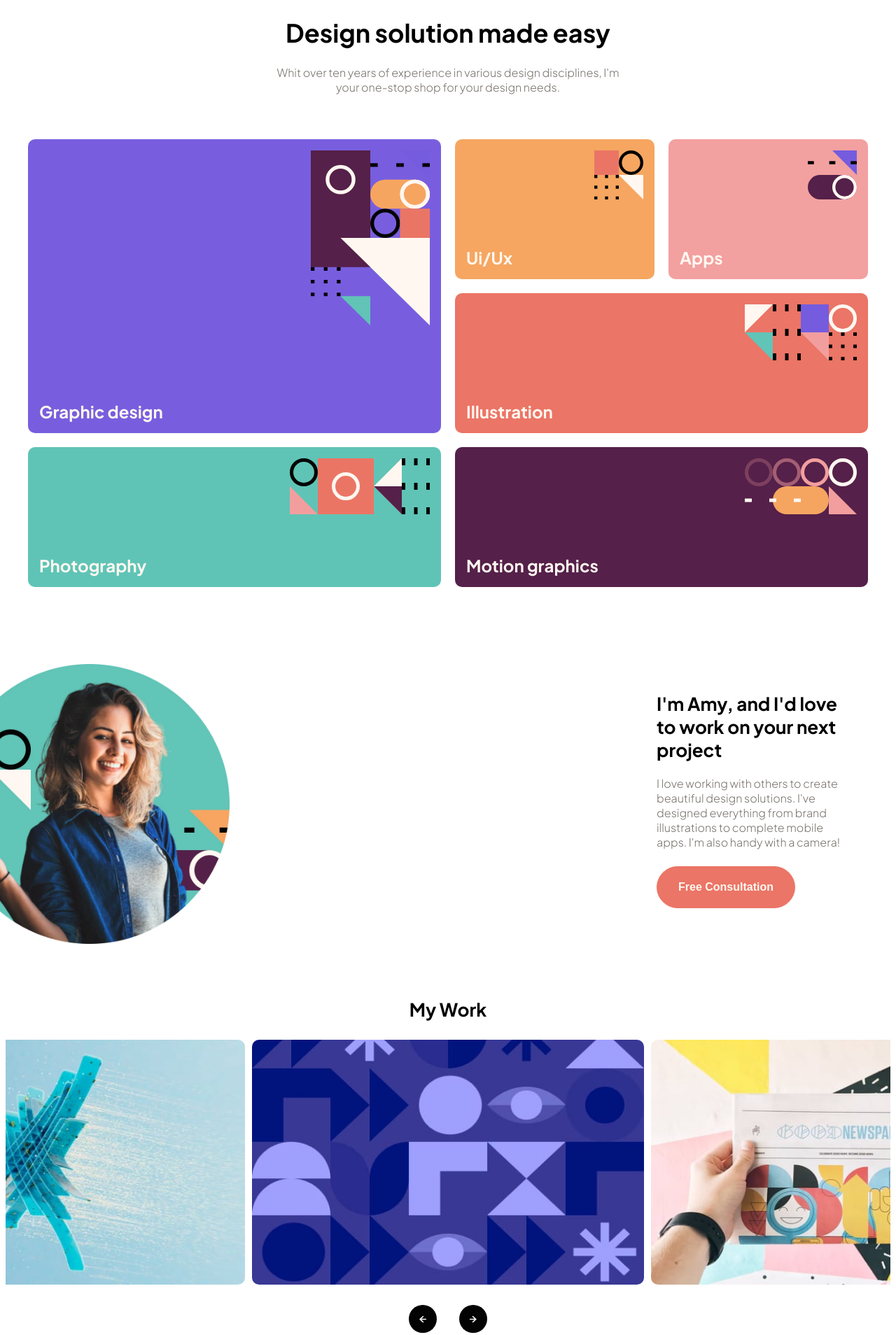
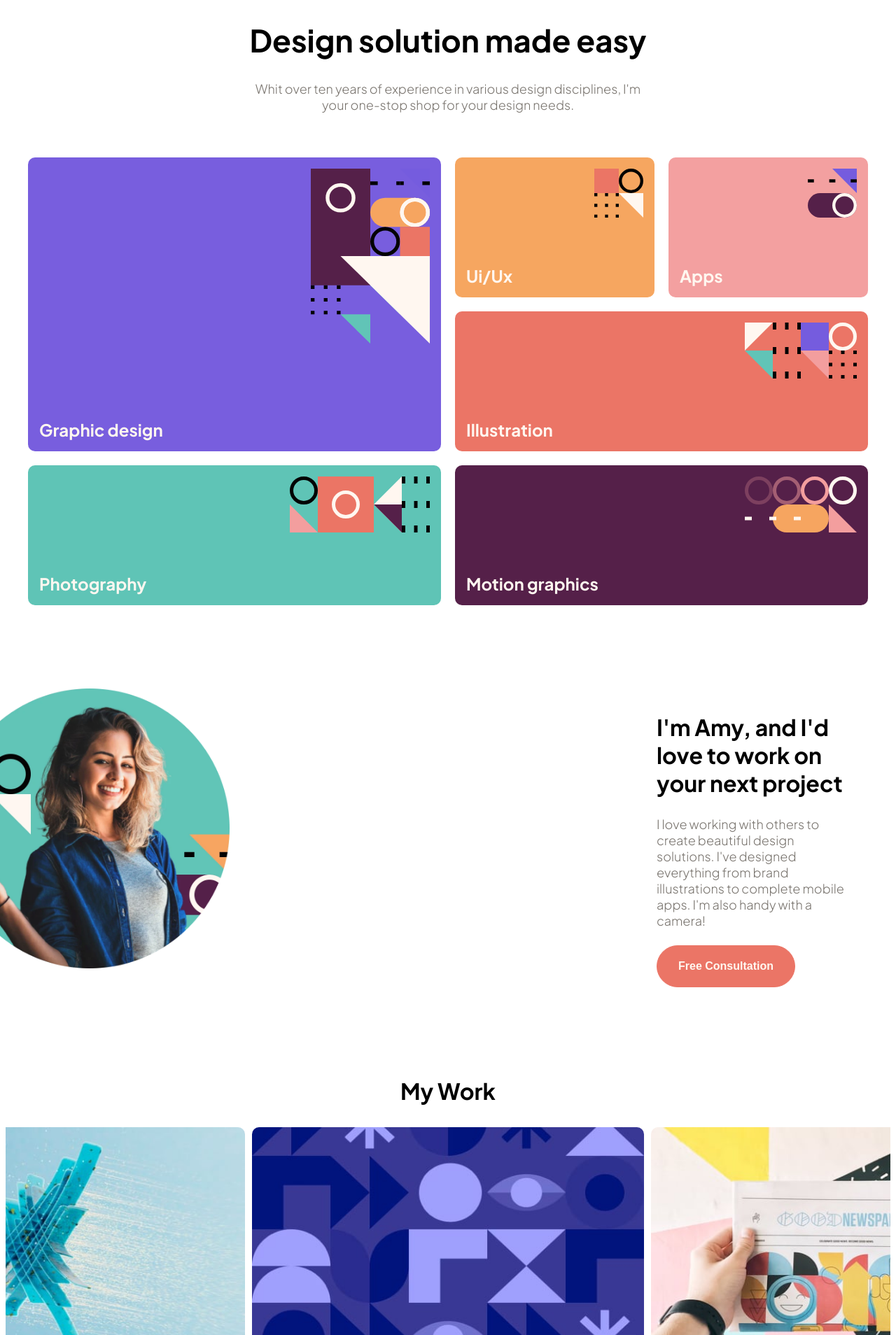
Before and after one commit to Lfrancos/fm-sp-portafolio, a Next.js app: page / in a window 1280 px wide. Shown: the part 72-1980 px from the top of the page at 70% size. Built offline with nearby package versions, Linux system fonts and the light colour scheme.

Commit message:
adde the last styles for tablet mode

```diff
--- a/src/components/ui/Gallery.module.scss
+++ b/src/components/ui/Gallery.module.scss
@@ -30,14 +30,24 @@
     position: relative;
     margin: 0;
     padding: 0;
+    cursor: pointer;
+    &:hover {
+        background-color: hsl(var(--color-purple));
+    }
+    @include breakpoint($ipad) {
+        width: 50px;
+        height: 50px;
+    }
 }
 .position {
-    margin: 0;
-    padding: 0;
+    width: 10px;
     position: absolute;
     top: 50%;
     left: 50%;
-    transform: translate(-50%, -55%)
+    transform: translate(-50%, -55%);
+    @include breakpoint($ipad) {
+        width: 15px;
+    }
 }
 
 
--- a/src/components/ui/Gallery.tsx
+++ b/src/components/ui/Gallery.tsx
@@ -73,19 +73,21 @@ export const Gallery = () => {
           <div className={styles.position}>
             <Image
               src="/assets/icon-arrow-left.svg"
-              alt="arrow"
+              layout='responsive'
               width={10}
               height={10}
-            />
+              alt="arrow left"
+              />
           </div>
         </div>
         <div className={styles.btnArrows} onClick={ handleClickRight }>
           <div className={styles.position}>
             <Image
               src="/assets/icon-arrow-right.svg"
-              alt="arrow"
+              layout='responsive'
               width={10}
               height={10}
+              alt="arrow right"
             />
           </div>
         </div>
--- a/src/pages/index.module.scss
+++ b/src/pages/index.module.scss
@@ -12,7 +12,7 @@
     // max-width: 300;
   }
   @include breakpoint($ipad) {
-    max-width: 550px;
+    max-width: 600px;
   }
 }
 
@@ -112,12 +112,6 @@
     overflow: hidden;
     margin-bottom: 3rem;
     margin: 0 auto;
-    // @include breakpoint($ipad) {
-    //     width: 300px;
-    //     position: absolute;
-    //     z-index: 9
-    //     //  top: 50%;
-    //     //  left: 50%;
   }
   .position {
     margin: 0 auto;
--- a/src/styles/globals.scss
+++ b/src/styles/globals.scss
@@ -1,4 +1,5 @@
-
+@use './variables.module.scss' as *;
+@use './mixins.module.scss' as *;
 :root {
     --color-black: 0, 0%, 1%;
     --color-purple: 252, 66%, 62%;
@@ -15,9 +16,15 @@ html {
 }
 h1 {
     font-size: 36px;
+    @include breakpoint($ipad) {
+        font-size: 44px;
+    }
 }
 h2 {
     font-size: 26px;
+    @include breakpoint($ipad) {
+        font-size: 32px;
+    }
 }
 h3 {
     font-size: 24px;
@@ -26,4 +33,7 @@ p {
     font-weight: 300;
     font-size: 16px;
     color: hsl(var(--color-gray));
+    @include breakpoint($ipad) {
+        font-size: 18px;
+    }
 }
```
